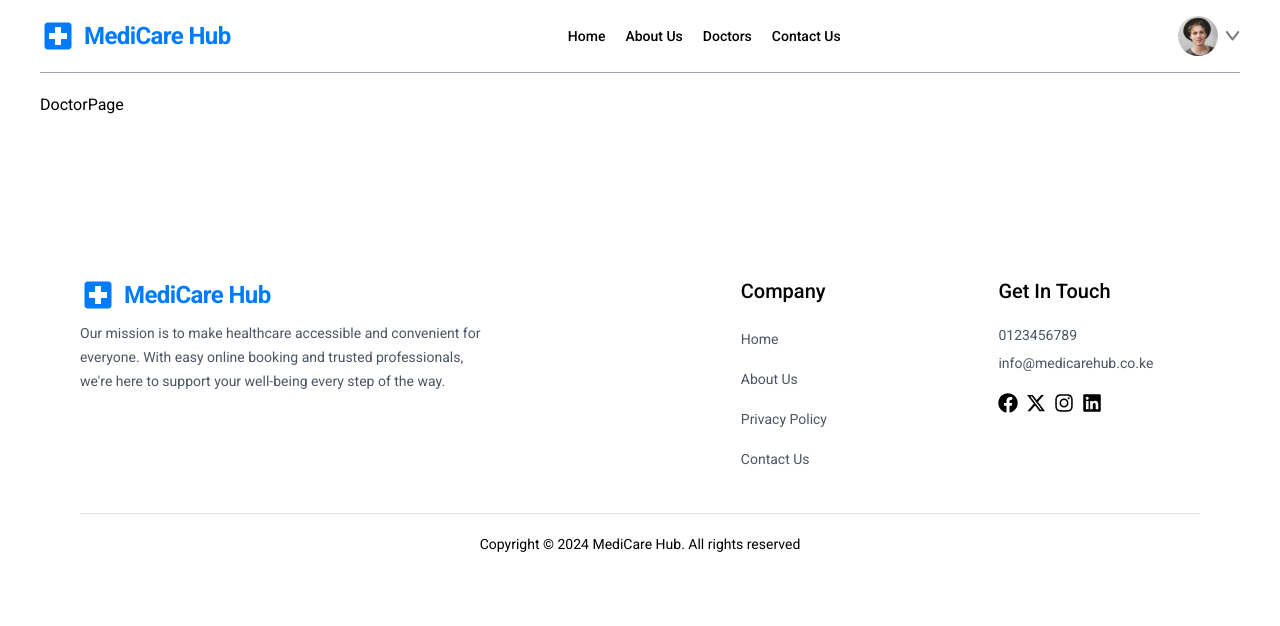
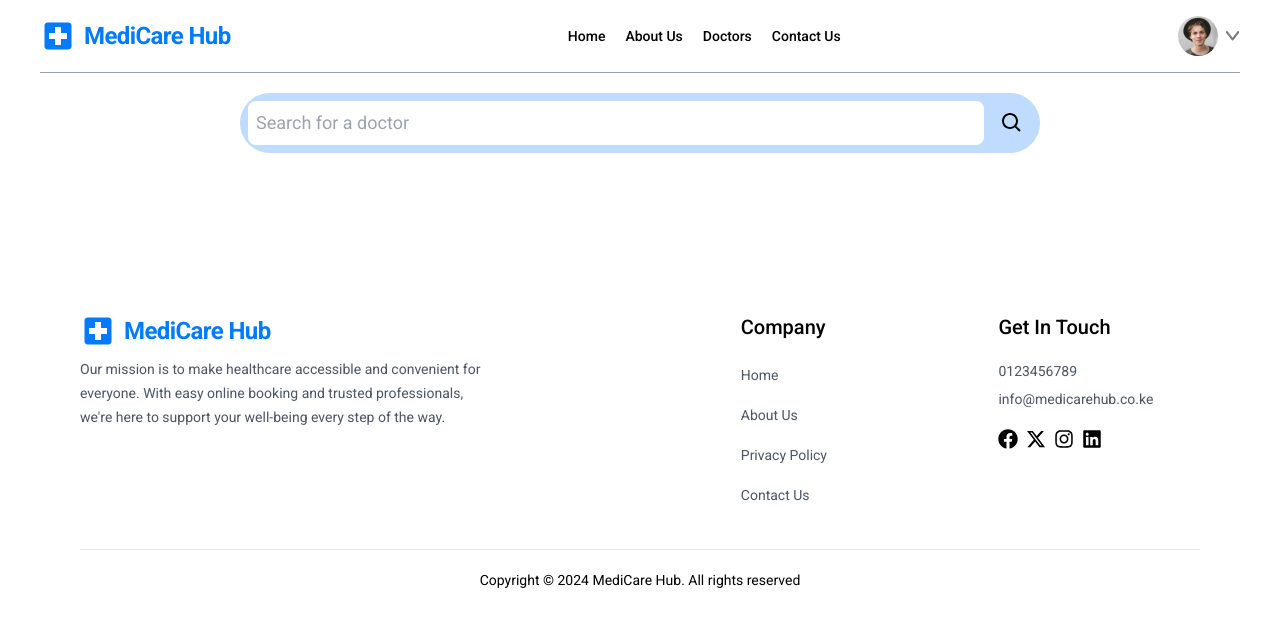
Before and after one commit to briansimiyuj/doctor-appointment-app, a React (Vite) app: page /doctors in a window 1280 px wide. Shown: the top 626 px of the page. Built offline with nearby package versions, Linux system fonts and the light colour scheme; a web font is replaced by a local one.

Commit message:
Search bar markup

```diff
--- /dev/null
+++ b/src/components/Doctors/SearchBar.tsx
@@ -0,0 +1,23 @@
+import { BiSearch } from "react-icons/bi"
+
+const SearchBar: React.FC = ()=>{
+
+    return(
+
+        <form className="flex bg-blue-200 rounded-full p-2 w-2/3 mx-auto">
+
+            <input type="text" className="bg-white rounded-lg p-2 w-full text-xs sm:text-sm md:text-base lg:text-lg  focus:outline-none" placeholder="Search for a doctor"/>
+
+            <button className="rounded-lg p-2 ml-2">
+
+                <BiSearch className="text-black text-2xl" />
+
+            </button>
+
+        </form>
+
+    )
+
+}
+
+export default SearchBar
--- a/src/pages/DoctorPage.tsx
+++ b/src/pages/DoctorPage.tsx
@@ -1,8 +1,14 @@
+import SearchBar from "../components/Doctors/SearchBar"
+
 const DoctorPage: React.FC = ()=>{
 
     return(
 
-        <h1>DoctorPage</h1>
+        <>
+
+            <SearchBar/>
+
+        </>
 
     )
 
```
Also changed, not shown: 1 other file (tests, documents, lock files or other folders).
